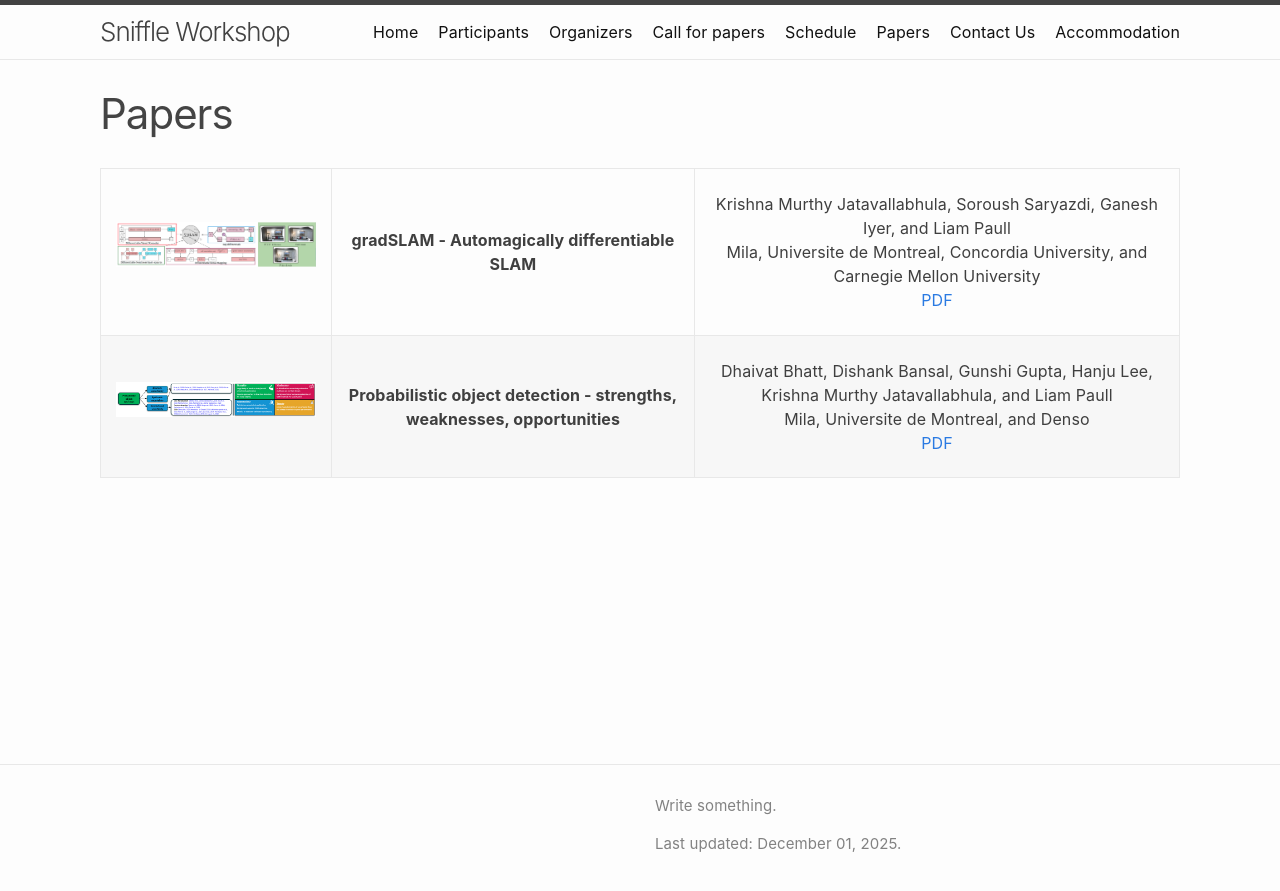
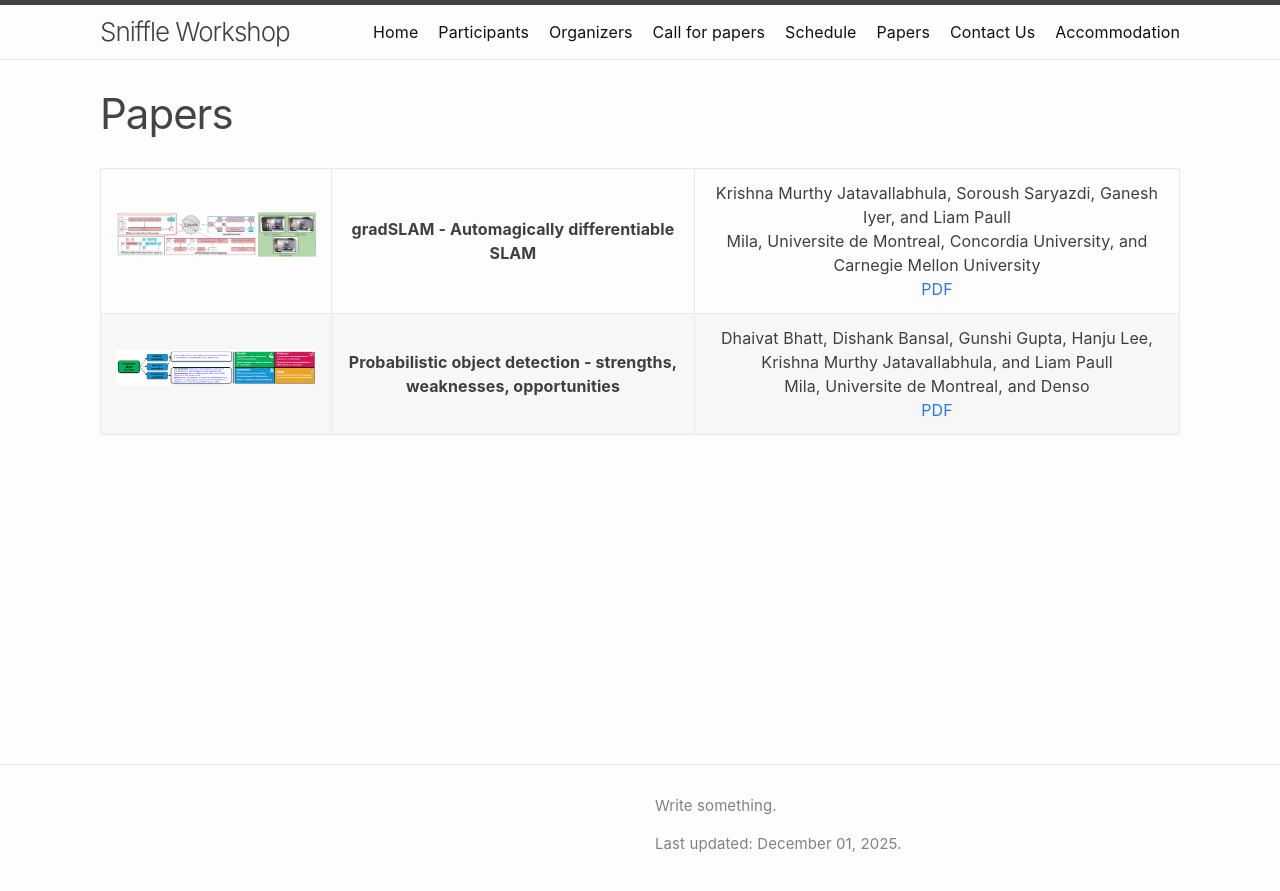
Before and after one commit to celmechcongress2026/celmechcongress2026.github.io, a Jekyll site: the page built from papers.md, in a window 1280 px wide. Shown: the top 891 px of the page. Built offline with Jekyll 4.4.1, drawn with Linux system fonts in a browser that asks for light colours.

Commit message:
Update workshop.css

```diff
--- a/assets/css/workshop.css
+++ b/assets/css/workshop.css
@@ -25,8 +25,8 @@ div.speaker p.speaker-bio {
 }
 
 .people-name {
-  margin: 0.5em 0;   /* espacio vertical */
-  padding: 0.3em 0;  /* espacio interno */
+  margin: 2px 0;   /* espacio vertical mínimo */
+  padding: 0;      /* sin espacio interno */
 }
 
 .people-name h6 {
```
